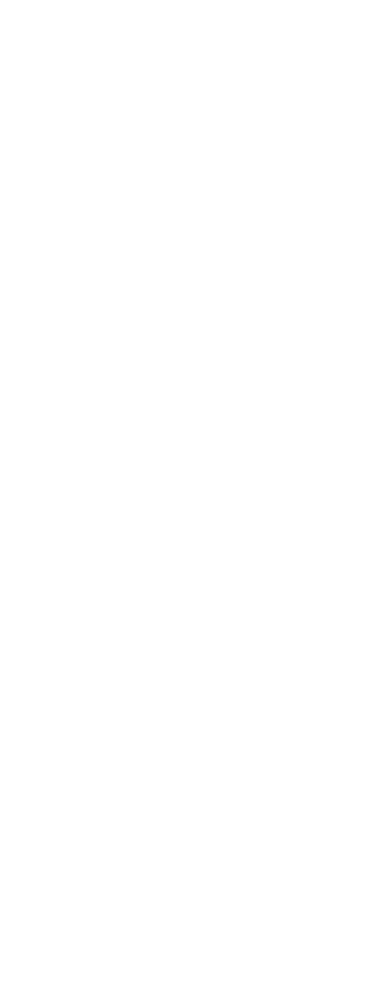
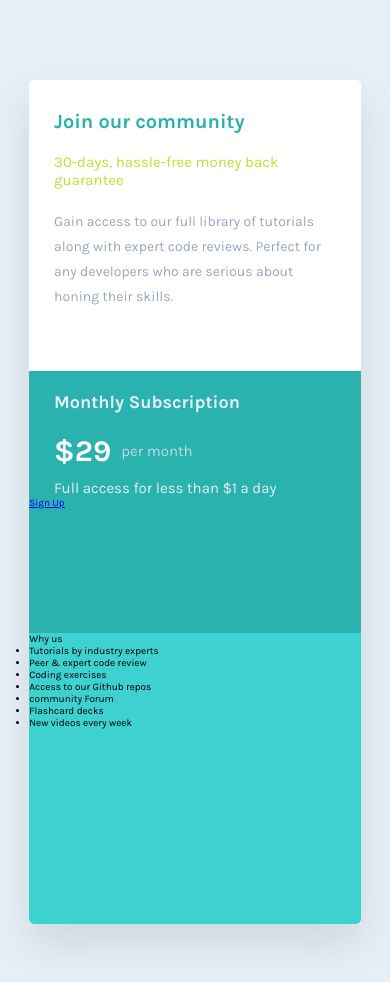
Before and after one commit to ashuacharya123/frontend-mentor-07, a plain HTML site: page index.html in a window 390 px wide. Before the commit the page ends 844 px from the top, so only its background shows below. Drawn offline with Linux system fonts and the light colour scheme.

Commit message:
doing mobile first

```diff
--- a/index.html
+++ b/index.html
@@ -5,11 +5,59 @@
     <meta http-equiv="X-UA-Compatible" content="IE=edge" />
     <meta name="viewport" content="width=device-width, initial-scale=1.0" />
     <link rel="stylesheet" href="style.css" />
-    <title>Document</title>
+    <title>Frontend Mentor 07 🔥</title>
   </head>
   <body>
     <div class="container">
-      <div class="content"></div>
+      <div class="content">
+        <div class="content__upper">
+          <h2 class="content__upper__heading">
+            Join our community
+            <span>30-days, hassle-free money back guarantee</span>
+          </h2>
+          <p class="content__upper__paragraph">
+            Gain access to our full library of tutorials along with expert code
+            reviews. Perfect for any developers who are serious about honing
+            their skills.
+          </p>
+        </div>
+
+        <div class="content__middle">
+          <h2 class="content__middle__heading">Monthly Subscription</h2>
+          <div class="content__middle__price">$29 <span>per month</span></div>
+          <p class="content__middle__paragraph">
+            Full access for less than $1 a day
+          </p>
+          <a href="#" class="content__middle__btn">Sign Up</a>
+        </div>
+
+        <div class="content__lower">
+          <div class="content__lower__heading">Why us</div>
+          <ul class="content__lower__list">
+            <li content__lower__list__item content__lower__list__item__1>
+              Tutorials by industry experts
+            </li>
+            <li content__lower__list__item content__lower__list__item__2>
+              Peer & expert code review
+            </li>
+            <li content__lower__list__item content__lower__list__item__3>
+              Coding exercises
+            </li>
+            <li content__lower__list__item content__lower__list__item__4>
+              Access to our Github repos
+            </li>
+            <li content__lower__list__item content__lower__list__item__5>
+              community Forum
+            </li>
+            <li content__lower__list__item content__lower__list__item__6>
+              Flashcard decks
+            </li>
+            <li content__lower__list__item content__lower__list__item__7>
+              New videos every week
+            </li>
+          </ul>
+        </div>
+      </div>
     </div>
   </body>
 </html>
--- a/style.scss
+++ b/style.scss
@@ -11,6 +11,12 @@ $Light-Gray: hsl(204, 43%, 93%);
 $Grayish-Blue: hsl(218, 22%, 67%);
 
 ////////////////////////////////
+
+@mixin card-margin {
+  width: 85%;
+  margin: 0 auto;
+}
+
 *,
 *::after,
 *::before {
@@ -24,10 +30,97 @@ html {
   font-family: "Karla", sans-serif;
 }
 
+body {
+  background-color: $Light-Gray;
+}
+
 .container {
   height: auto;
   width: 100%;
+  background-color: $Light-Gray;
 }
 
 .content {
+  height: 100vh;
+  width: 85%;
+  margin: 8rem auto;
+  display: flex;
+  flex-direction: column;
+  box-shadow: 0 2rem 4rem rgba(black, 0.1);
+
+  &__upper {
+    background-color: white;
+    border-radius: 0.5rem 0.5rem 0 0;
+    flex: calc(33.3333% + 1.66665%);
+
+    &__heading {
+      font-size: 2rem;
+      font-weight: 700;
+      color: $Cyan;
+      display: grid;
+      @include card-margin;
+      padding-top: 3rem;
+      grid-gap: 2rem;
+
+      span {
+        font-size: 1.5rem;
+        font-weight: 400;
+
+        color: $Bright-Yellow;
+      }
+    }
+
+    &__paragraph {
+      @include card-margin;
+      color: $Grayish-Blue;
+      font-size: 1.4rem;
+      padding-top: 2rem;
+      line-height: 2.5rem;
+    }
+  }
+
+  &__middle {
+    background-color: $Cyan;
+    flex: calc(33.3333% - 1.66665%);
+
+    &__heading {
+      @include card-margin;
+      color: $Light-Gray;
+      font-size: 1.8rem;
+      margin-top: 2rem;
+    }
+
+    &__price {
+      @include card-margin;
+      font-size: 3rem;
+      color: white;
+      font-weight: 700;
+      padding-top: 2rem;
+      display: flex;
+      align-items: center;
+
+      span {
+        font-size: 1.5rem;
+        font-weight: 400;
+        color: darken($Light-Gray, 10%);
+        padding-left: 1rem;
+      }
+    }
+
+    &__paragraph {
+      @include card-margin;
+      color: $Light-Gray;
+      font-size: 1.5rem;
+      padding-top: 1rem;
+    }
+
+    &__btn {
+    }
+  }
+
+  &__lower {
+    background-color: lighten($Cyan, 10%);
+    border-radius: 0 0 0.5rem 0.5rem;
+    flex: calc(33.3333% + 1.66665%);
+  }
 }
```
Also changed, not shown: style.css, 1 other file.
